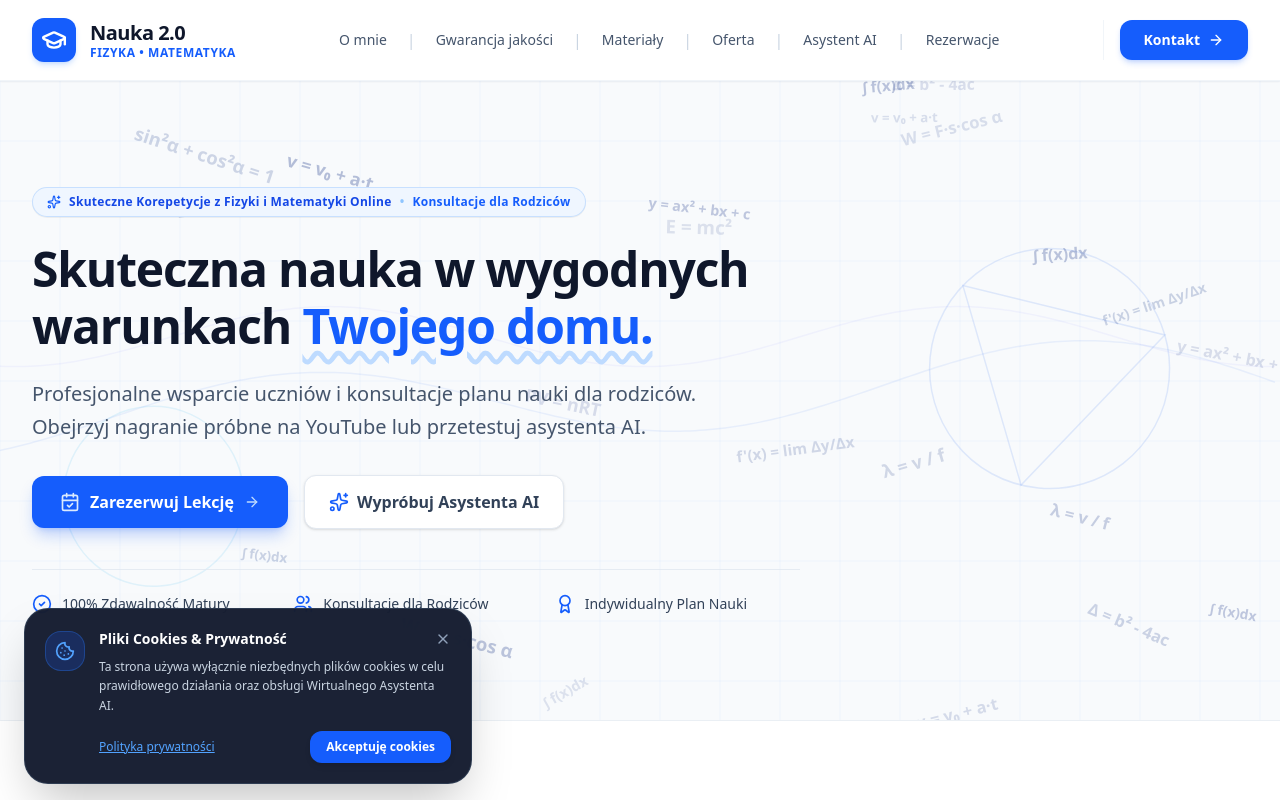
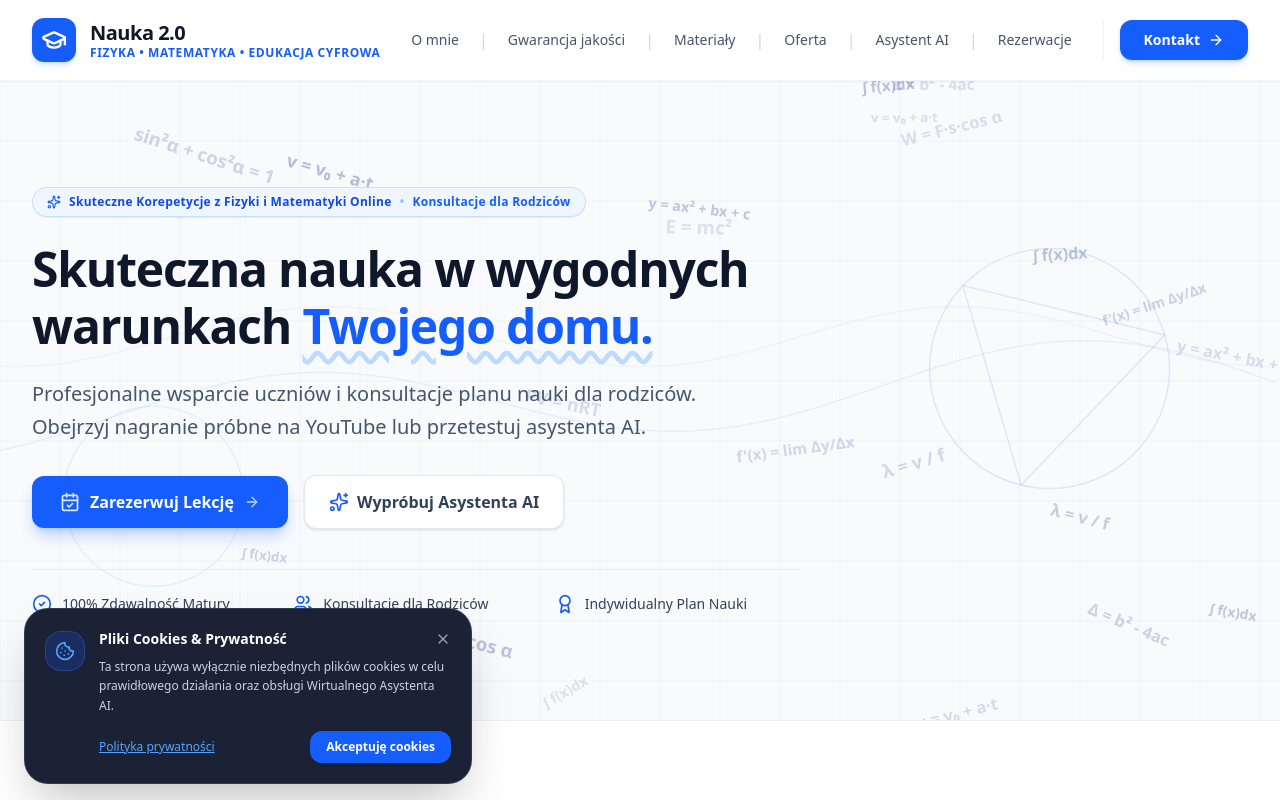
Before and after one commit to QJonathann/qjonathan, a React (Vite) app: page / in a window 1280 px wide. Shown: the top 800 px of the page. Built offline with nearby package versions, Linux system fonts and the light colour scheme.

Commit message:
Update header subtitle to include 'Edukacja cyfrowa'

```diff
--- a/src/components/Header.tsx
+++ b/src/components/Header.tsx
@@ -45,7 +45,7 @@ export const Header: React.FC<HeaderProps> = ({ onNavigate, activeSection }) =>
               Nauka 2.0
             </span>
             <span className="text-xs font-semibold tracking-wider text-blue-600 uppercase">
-              Fizyka • Matematyka
+              Fizyka • Matematyka • Edukacja cyfrowa
             </span>
           </div>
         </div>
```
